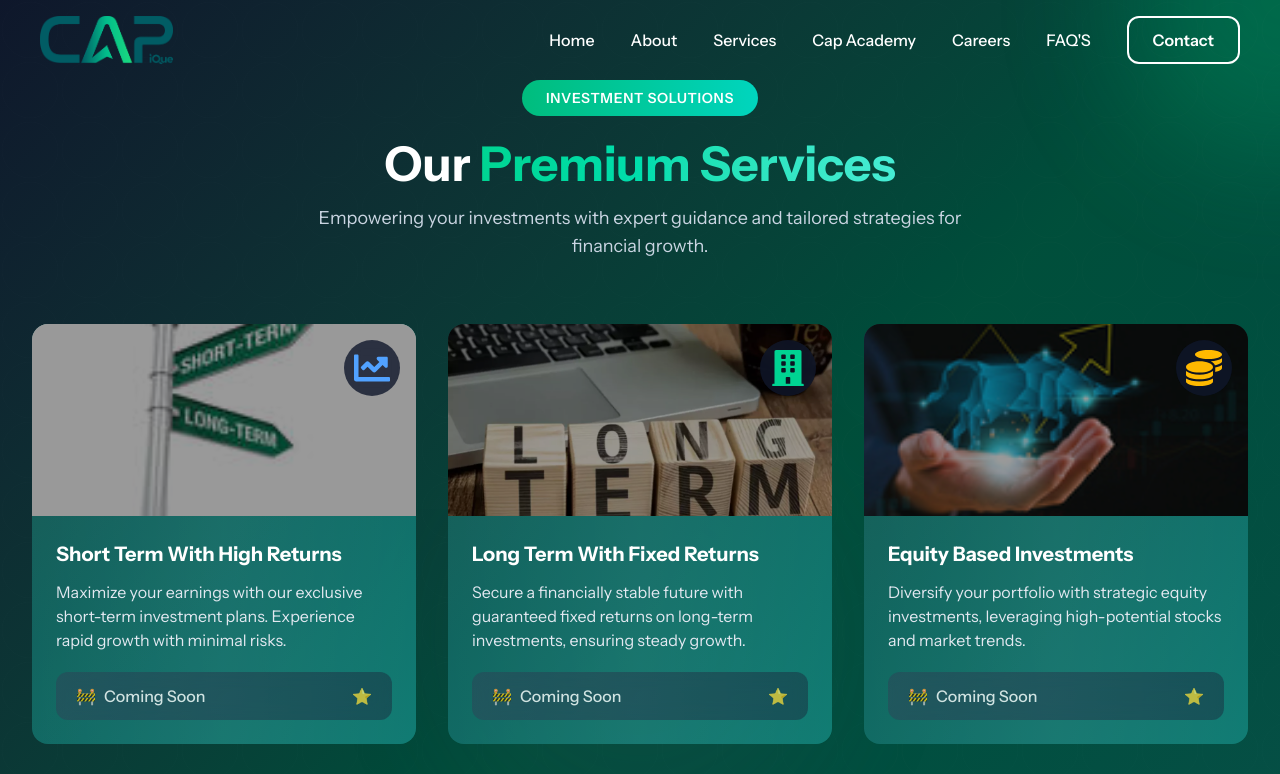
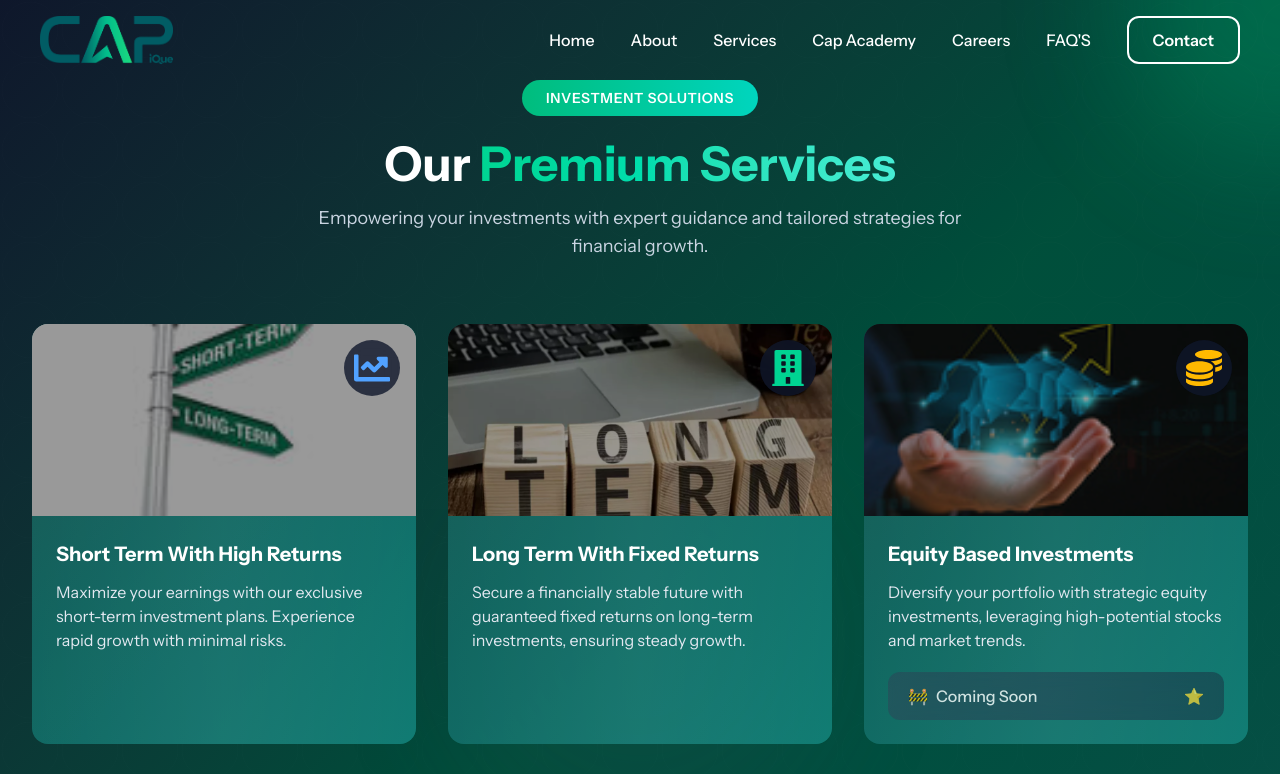
Before and after one commit to ASHIQANWARK/iquecap, a React (Vite) app: page /services in a window 1280 px wide. Shown: the top 774 px of the page. Built offline with nearby package versions, Linux system fonts and the light colour scheme.

Commit message:
initial commit

```diff
--- a/src/pages/Services.jsx
+++ b/src/pages/Services.jsx
@@ -9,13 +9,12 @@
   FaArrowRight,
 } from "react-icons/fa";
 
-// Image imports (placeholder paths - replace with your actual paths)
+// Image imports
 import shortTermImg from "../assets/images/SHORT.jpg";
 import longTermImg from "../assets/images/LONG.webp";
 import equityImg from "../assets/images/equity.jpg";
 import franchiseImg from "../assets/images/img12.jpg";
 import cipImg from "../assets/images/CIP.png";
-
 
 const services = [
   {
@@ -24,9 +23,9 @@
       "Maximize your earnings with our exclusive short-term investment plans. Experience rapid growth with minimal risks.",
     icon: <FaChartLine className="text-blue-400 text-4xl" />,
     image: shortTermImg,
-
     color: "from-teal-900 to-teal-700",
     accent: "blue",
+    hideAction: true, // 👈 hides button
   },
   {
     title: "Long Term With Fixed Returns",
@@ -34,9 +33,9 @@
       "Secure a financially stable future with guaranteed fixed returns on long-term investments, ensuring steady growth.",
     icon: <FaBuilding className="text-emerald-400 text-4xl" />,
     image: longTermImg,
-
     color: "from-teal-900 to-teal-700",
     accent: "emerald",
+    hideAction: true, // 👈 hides button
   },
   {
     title: "Equity Based Investments",
@@ -123,10 +122,14 @@
             </span>
           </div>
           <h2 className="text-4xl md:text-5xl font-bold text-white mb-4">
-            Our <span className="text-transparent bg-clip-text bg-gradient-to-r from-emerald-400 to-teal-300">Premium Services</span>
+            Our{" "}
+            <span className="text-transparent bg-clip-text bg-gradient-to-r from-emerald-400 to-teal-300">
+              Premium Services
+            </span>
           </h2>
           <p className="text-lg text-slate-300 max-w-2xl mx-auto">
-            Empowering your investments with expert guidance and tailored strategies for financial growth.
+            Empowering your investments with expert guidance and tailored
+            strategies for financial growth.
           </p>
         </div>
 
@@ -149,7 +152,9 @@
               onMouseLeave={() => setActiveCard(null)}
             >
               {/* Card background */}
-              <div className={`absolute inset-0 bg-gradient-to-br ${service.color} opacity-90 group-hover:opacity-100 transition-opacity duration-500`}></div>
+              <div
+                className={`absolute inset-0 bg-gradient-to-br ${service.color} opacity-90 group-hover:opacity-100 transition-opacity duration-500`}
+              ></div>
 
               {/* Card content */}
               <div className="relative z-10 h-full flex flex-col">
@@ -178,7 +183,8 @@
                   </p>
 
                   {/* Action button */}
-                  {service.brochure ? (
+                  {!service.hideAction &&
+                    (service.brochure ? (
                       <a
                         href={service.brochure}
                         download
@@ -202,7 +208,7 @@
                         </span>
                         <span className="animate-pulse">⭐</span>
                       </button>
-                  )}
+                    ))}
                 </div>
               </div>
 
@@ -213,8 +219,6 @@
             </div>
           ))}
         </div>
-
-
       </div>
     </div>
   );
```
Lines whose indentation alone changed are shown as unchanged.
